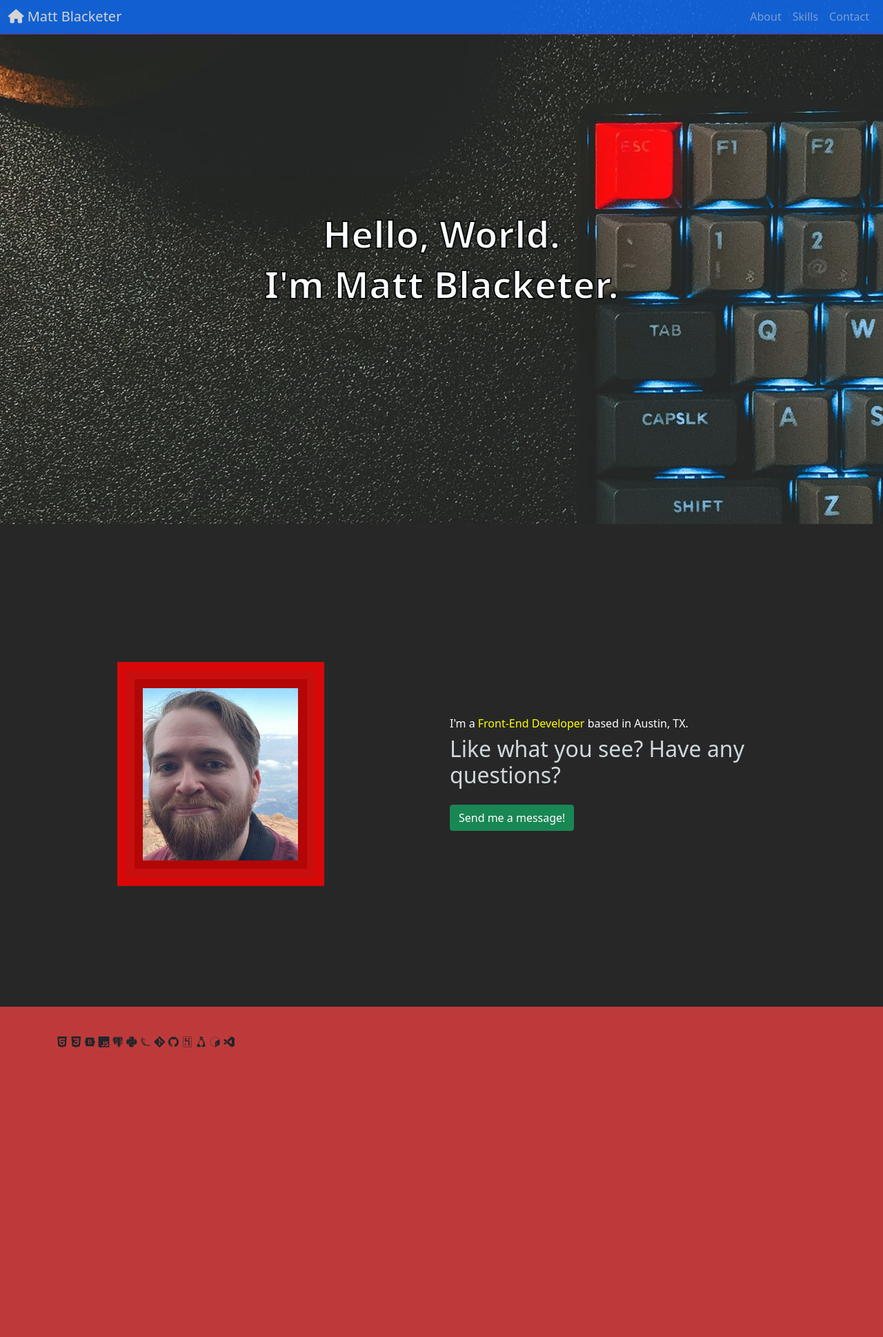
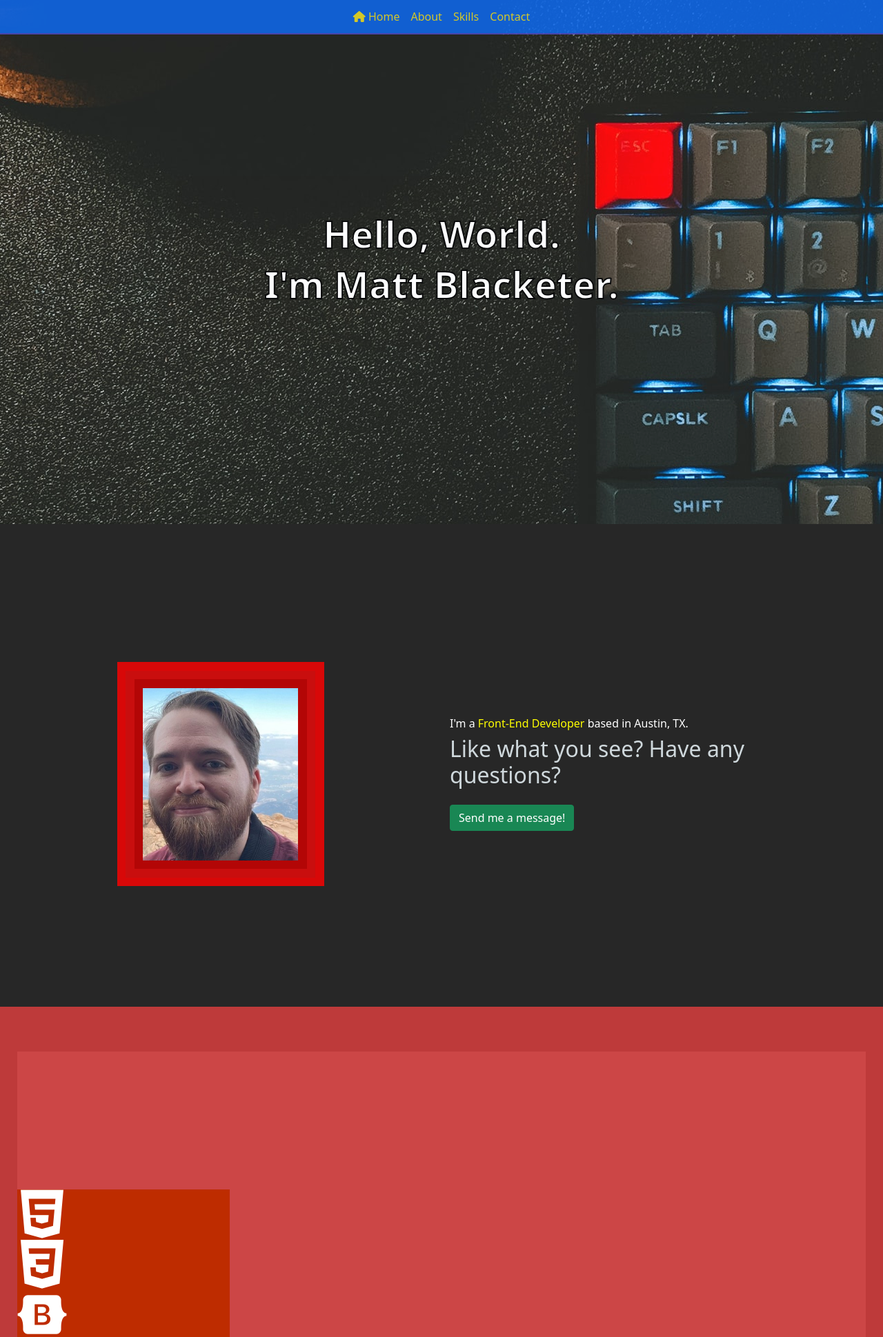
Before and after one commit to Blacketermatthew/portfolio, a Flask app: page / in a window 1280 px wide. Shown: the top 1939 px of the page at 69% size. Run offline with Flask 2, Linux system fonts and the light colour scheme; some libraries are stand-ins or nearby versions.

Commit message:
centered nav and changed color

```diff
--- a/app/static/css/main.css
+++ b/app/static/css/main.css
@@ -15,6 +15,16 @@ html, body {
     border-bottom: 2px solid #504ecf;
     opacity: 80%;
 }
+
+.navbar-nav li a {
+    color: #fff12a;
+}
+
+.navbar-nav li a:hover {
+    color: #000e91;
+    outline:#be2c00;
+}
+
 
 
 /* HOME ----------------------------------------------------------*/
@@ -127,6 +137,23 @@ html, body {
     background-color: #be3a3a;
 }
 
+.skills-container {
+    padding: 200px 0;
+    margin: 25px;
+}
+
+.devicon {
+    font-size: 72px;
+    color: white;
+}
+
+.icon-div {
+    background-color: rgb(190, 44, 0);
+    width: 25%;
+}
+
+
+
 
 /* CONTACT ----------------------------------------------------------*/
 /* .section.contact { */
--- a/app/templates/includes/nav.html
+++ b/app/templates/includes/nav.html
@@ -1,17 +1,17 @@
-<nav class="navbar navbar-expand-lg navbar-dark bg-primary">
+<nav class="navbar navbar-expand-lg bg-primary">
     <div class="container-fluid">
-      <!-- <a class="navbar-brand" href="{{ url_for('index') }}"> -->
-        <a class="navbar-brand" href="#home">
-        <i class="fas fa-home"></i>
-        Matt Blacketer</a>
       <button class="navbar-toggler" type="button" data-bs-toggle="collapse" data-bs-target="#navbarSupportedContent" aria-controls="navbarSupportedContent" aria-expanded="false" aria-label="Toggle navigation">
         <span class="navbar-toggler-icon"></span>
       </button>
+      <div class="collapse navbar-collapse" id="navbarSupportedContent">
+        <ul class="navbar-nav mx-auto mb-2 mb-lg-0">
 
-
-
-      <div class="collapse navbar-collapse" id="navbarSupportedContent">
-        <ul class="navbar-nav ms-auto mb-2 mb-lg-0">
+        <!-- <a class="navbar-brand" href="{{ url_for('index') }}"> -->
+          <li class="nav-item">
+            <a class="nav-link" href="#home">
+            <i class="fas fa-home"></i>
+            Home</a>
+          </li>
 
           <li class="nav-item">
             <a class="nav-link" aria-current="page" href="#about">About</a>
--- a/app/templates/index.html
+++ b/app/templates/index.html
@@ -42,22 +42,49 @@
 
     <!-- <div class="section skills"> -->
     <section id="skills">
-        <div class="container">
-            <i class="devicon-html5-plain"></i>
-            <i class="devicon-css3-plain"></i>
-            <i class="devicon-bootstrap-plain"></i>
-            <i class="devicon-javascript-plain"></i>
-            <!-- <i class="devicon-jquery-plain"></i> -->
-            <!-- <i class="devicon-react-original"></i> -->
-            <i class="devicon-postgresql-plain"></i>
-            <i class="devicon-python-plain"></i>
-            <i class="devicon-flask-original"></i>
-            <i class="devicon-git-plain"></i>
-            <i class="devicon-github-original"></i>
-            <i class="devicon-heroku-original"></i>
-            <i class="devicon-linux-plain"></i>
-            <i class="devicon-bash-plain"></i>
-            <i class="devicon-vscode-plain"></i>
+        <div class="skills-container" style="background-color: rgb(204, 70, 70);">
+
+            <div class="icon-div">
+                <i class="devicon devicon-html5-plain"></i>
+            </div>
+            <div class="icon-div">
+                <i class="devicon devicon-css3-plain"></i>
+            </div>
+            <div class="icon-div">
+                <i class="devicon devicon-bootstrap-plain"></i>
+            </div>
+            <div class="icon-div">
+                <i class="devicon devicon-javascript-plain"></i>
+            </div>
+            <!-- <i class="devicon devicon-jquery-plain"></i> -->
+            <!-- <i class="devicon devicon-react-original"></i> -->
+            <div class="icon-div">
+                <i class="devicon devicon-postgresql-plain"></i>
+            </div>
+            <div class="icon-div">
+                <i class="devicon devicon-python-plain"></i>
+            </div>
+            <div class="icon-div">
+                <i class="devicon devicon-flask-original"></i>
+            </div>
+            <div class="icon-div">
+                <i class="devicon devicon-git-plain"></i>
+            </div>
+            <div class="icon-div">
+                <i class="devicon devicon-github-original"></i>
+            </div>
+            <div class="icon-div">
+                <i class="devicon devicon-heroku-original"></i>
+            </div>
+            <div class="icon-div">
+                <i class="devicon devicon-linux-plain"></i>
+            </div>
+            <div class="icon-div">
+                <i class="devicon devicon-bash-plain"></i>
+            </div>
+            <div class="icon-div">
+                <i class="devicon devicon-vscode-plain"></i>
+            </div>
         </div>
     </section>
     <!-- </div> -->
```
